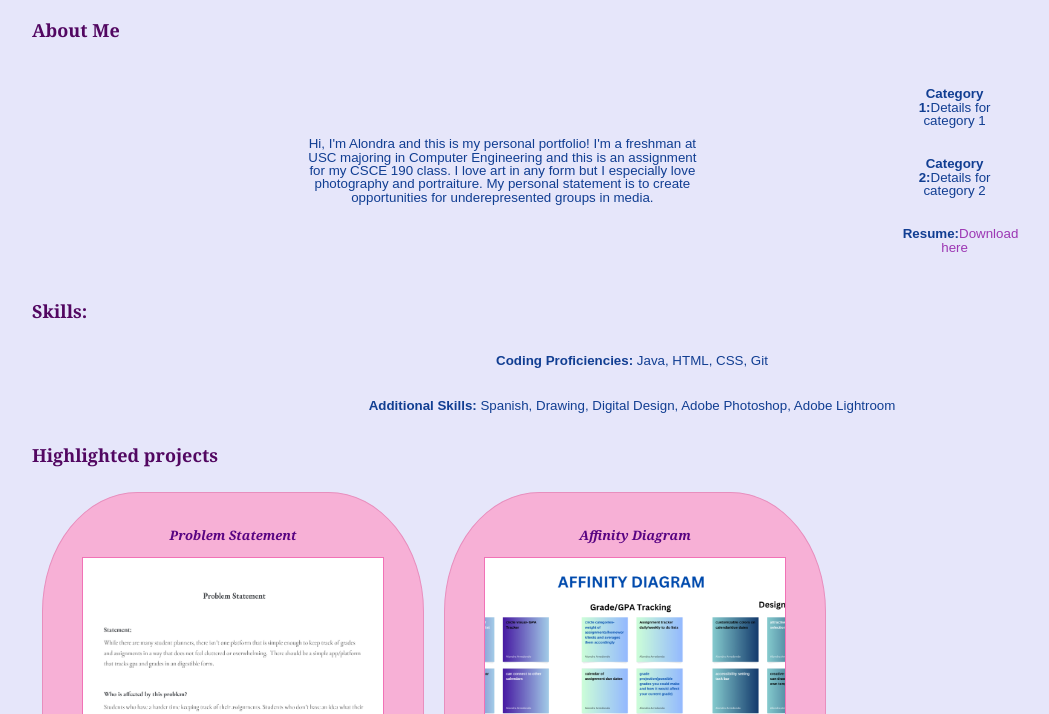
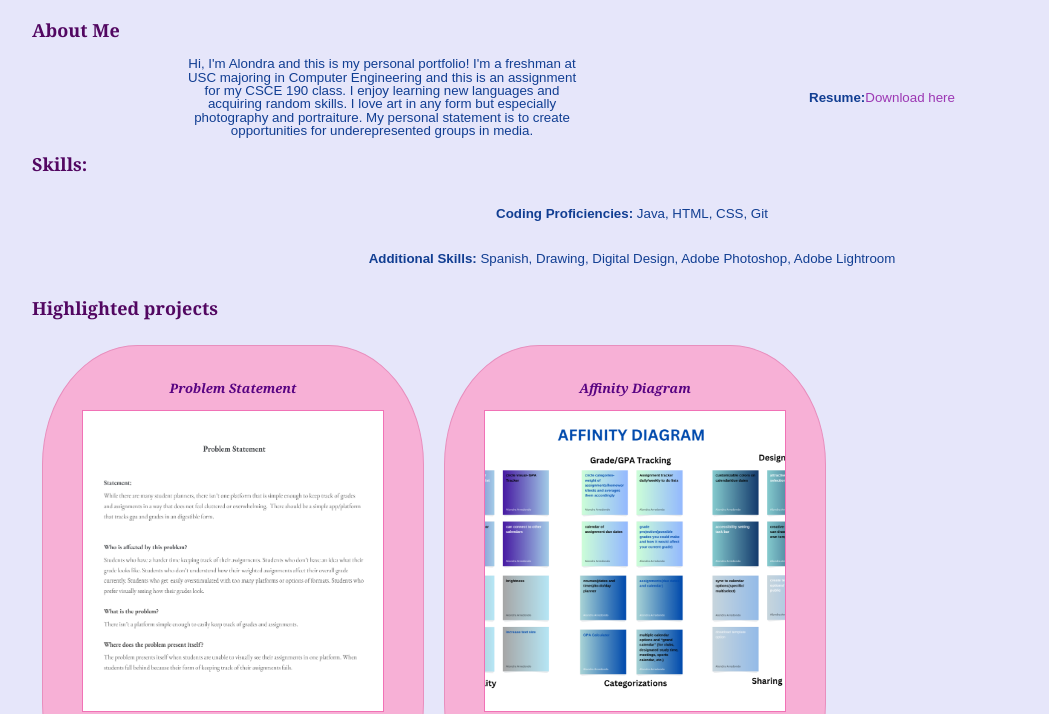
Before and after one commit to aalondra/CSE-190, a plain HTML site: page index.html in a window 1280 px wide. Shown: the part 86-800 px from the top of the page, without its empty margins (8-1057 px from the left). Drawn offline with Linux system fonts and the light colour scheme.

Commit message:
personal statement

```diff
--- a/index.html
+++ b/index.html
@@ -12,10 +12,8 @@
         <div class="about">
             <!-- image here-->
         <p>
-        Hi, I'm Alondra and this is my personal portfolio! I'm a freshman at USC majoring in Computer Engineering and this is an assignment for my CSCE 190 class. I love art in any form but I especially love photography and portraiture. My personal statement is to create opportunities for underepresented groups in media.    </p>
-        <div class = "skills">
-            <p><b>Category 1:</b>Details for category 1</p>
-            <p><b>Category 2:</b>Details for category 2</p>
+        Hi, I'm Alondra and this is my personal portfolio! I'm a freshman at USC majoring in Computer Engineering and this is an assignment for my CSCE 190 class. I enjoy learning new languages and acquiring random skills. I love art in any form but especially photography and portraiture. My personal statement is to create opportunities for underepresented groups in media.
+     </p>
             <p><b>Resume:</b><a href="myresume.pdf">Download here</a></p>
             </div>
         </div>
```
